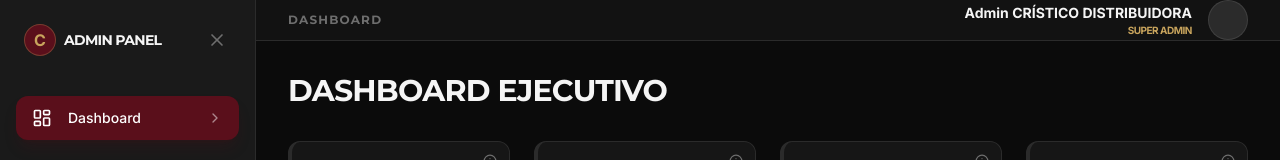
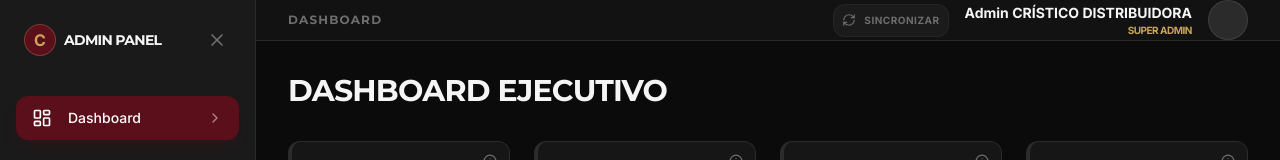
Before and after one commit to CsiCR/distribuidora-pwa, a React (Vite) app: page /admin in a window 1280 px wide. Shown: the top 160 px of the page. Built offline with nearby package versions, Linux system fonts and the light colour scheme; no server answers; the database is empty.

Commit message:
feat: default to Cuenta Corriente in RecessTerminal when client linked, add manual Sync button to Admin header, and prevent sync race conditions

```diff
--- a/src/layouts/AdminLayout.tsx
+++ b/src/layouts/AdminLayout.tsx
@@ -14,14 +14,36 @@ import {
   ArrowLeft,
   Bot,
   Truck,
-  Zap
+  Zap,
+  RefreshCw
 } from 'lucide-react';
 import { useSettingsStore } from '../store/useSettingsStore';
+import { SupabaseSyncService } from '../services/supabaseSyncService';
 
 const AdminLayout: React.FC<{ children: React.ReactNode }> = ({ children }) => {
   const distributorName = useSettingsStore(state => state.distributorName);
   const location = useLocation();
   const [isSidebarOpen, setSidebarOpen] = React.useState(true);
+  const [isSyncing, setIsSyncing] = React.useState(false);
+  const [syncSuccess, setSyncSuccess] = React.useState(false);
+
+  const handleManualSync = async () => {
+    setIsSyncing(true);
+    setSyncSuccess(false);
+    try {
+      const success = await SupabaseSyncService.syncAll();
+      if (success) {
+        setSyncSuccess(true);
+        setTimeout(() => setSyncSuccess(false), 3000);
+      } else {
+        alert("Error al sincronizar con Supabase.");
+      }
+    } catch (err: any) {
+      alert(`Error de red: ${err?.message || err}`);
+    } finally {
+      setIsSyncing(false);
+    }
+  };
 
   const menuItems = [
     { icon: LayoutDashboard, label: 'Dashboard', path: '/admin' },
@@ -104,6 +126,26 @@ const AdminLayout: React.FC<{ children: React.ReactNode }> = ({ children }) => {
               {menuItems.find(m => m.path === location.pathname)?.label || 'Admin'}
             </h2>
             <div className="flex items-center gap-4">
+               {/* Cloud Sync Button */}
+               <button
+                 onClick={handleManualSync}
+                 disabled={isSyncing}
+                 className={`
+                   p-2 rounded-xl border transition-all flex items-center gap-2 cursor-pointer
+                   ${isSyncing
+                     ? 'bg-amber-500/10 border-amber-500/30 text-amber-400'
+                     : syncSuccess
+                       ? 'bg-emerald-500/10 border-emerald-500/30 text-emerald-400'
+                       : 'bg-brand-charcoal/40 border-brand-charcoal/80 text-brand-steel hover:text-brand-smoke hover:bg-brand-charcoal'}
+                 `}
+                 title="Sincronizar datos con la nube (Supabase)"
+               >
+                 <RefreshCw size={14} className={isSyncing ? 'animate-spin' : ''} />
+                 <span className="text-[10px] font-bold uppercase tracking-wider hidden md:inline">
+                   {isSyncing ? 'Actualizando...' : syncSuccess ? '¡Sincronizado!' : 'Sincronizar'}
+                 </span>
+               </button>
+
                <div className="text-right hidden sm:block">
                  <div className="text-sm font-bold">Admin {distributorName}</div>
                  <div className="text-[10px] text-brand-gold uppercase font-bold tracking-tighter">Super Admin</div>
--- a/src/pages/admin/RecessTerminal.tsx
+++ b/src/pages/admin/RecessTerminal.tsx
@@ -1034,7 +1034,7 @@ const RecessTerminal: React.FC = () => {
             <button
               disabled={cartTotal === 0}
               onClick={() => {
-                setCheckoutMethod('Efectivo');
+                setCheckoutMethod(selectedStudent ? 'Cuenta Corriente' : 'Efectivo');
                 setCashInputAmount(cartTotal.toString());
                 setShowCheckoutModal(true);
               }}
--- a/src/store/useOfflineSalesStore.ts
+++ b/src/store/useOfflineSalesStore.ts
@@ -321,6 +321,9 @@ export const useOfflineSalesStore = create<OfflineSalesState>()(
               observations: `Venta de Recreo. Modo de cobro: ${order.payment_method}`
             });
           });
+
+          // Wait 1.2 seconds for individual background sync orders to settle
+          await new Promise(resolve => setTimeout(resolve, 1200));
         }
 
         // Push all updated local caches (stocks, client balances, transactions, audit logs) to Supabase
```
Also changed, not shown: 1 other file (tests, documents, lock files or other folders).
